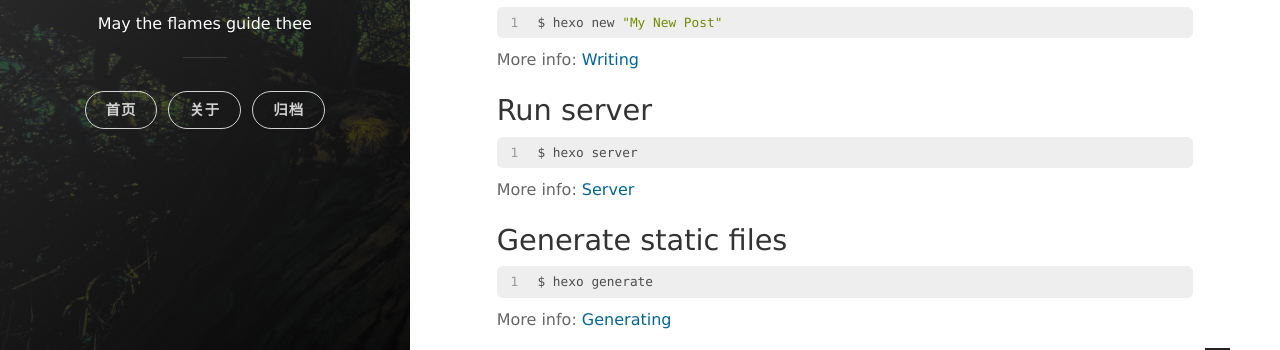
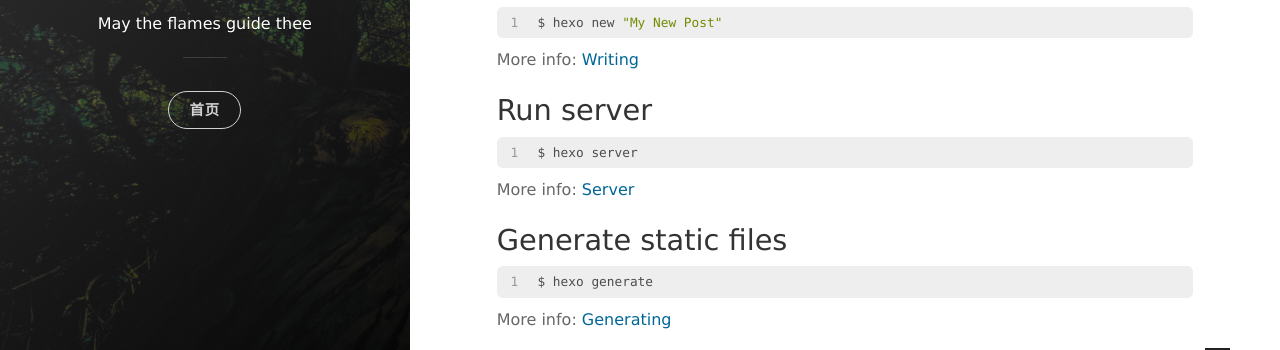
Before and after one commit to zongzixuan/zongzixuan.github.io, a plain HTML site: page 2018/11/29/hello-world/index.html in a window 1280 px wide. Shown: the part 372-722 px from the top of the page. Drawn offline with nearby package versions, Linux system fonts and the light colour scheme; some packages are replaced by stand-ins of ours.

Commit message:
Site updated: 2018-12-01 12:05:55

```diff
--- a/2018/11/29/hello-world/index.html
+++ b/2018/11/29/hello-world/index.html
@@ -76,12 +76,6 @@
 
 
                 <li class="navigation__item"><a href="/#blog" title="" class="blog-button">首页</a></li>
-
-
-                <li class="navigation__item"><a href="/about" title="" class="">关于</a></li>
-
-
-                <li class="navigation__item"><a href="/archive" title="" class="">归档</a></li>
 
 
             </ul>
```
Also changed, not shown: archives/2018/11/index.html (+0 -6 lines), archives/2018/index.html (+0 -6 lines), archives/index.html (+0 -6 lines), index.html (+0 -6 lines).
